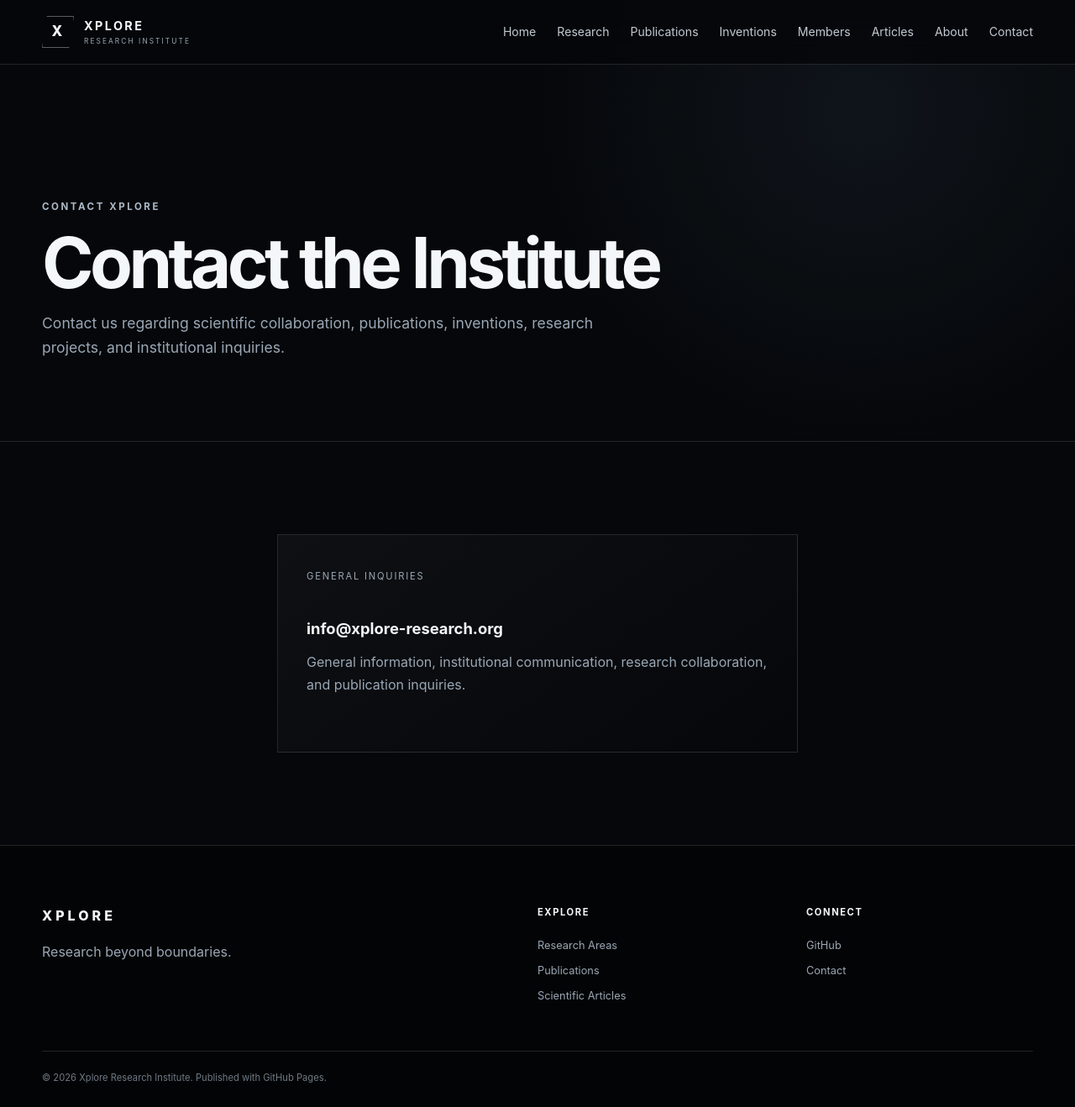
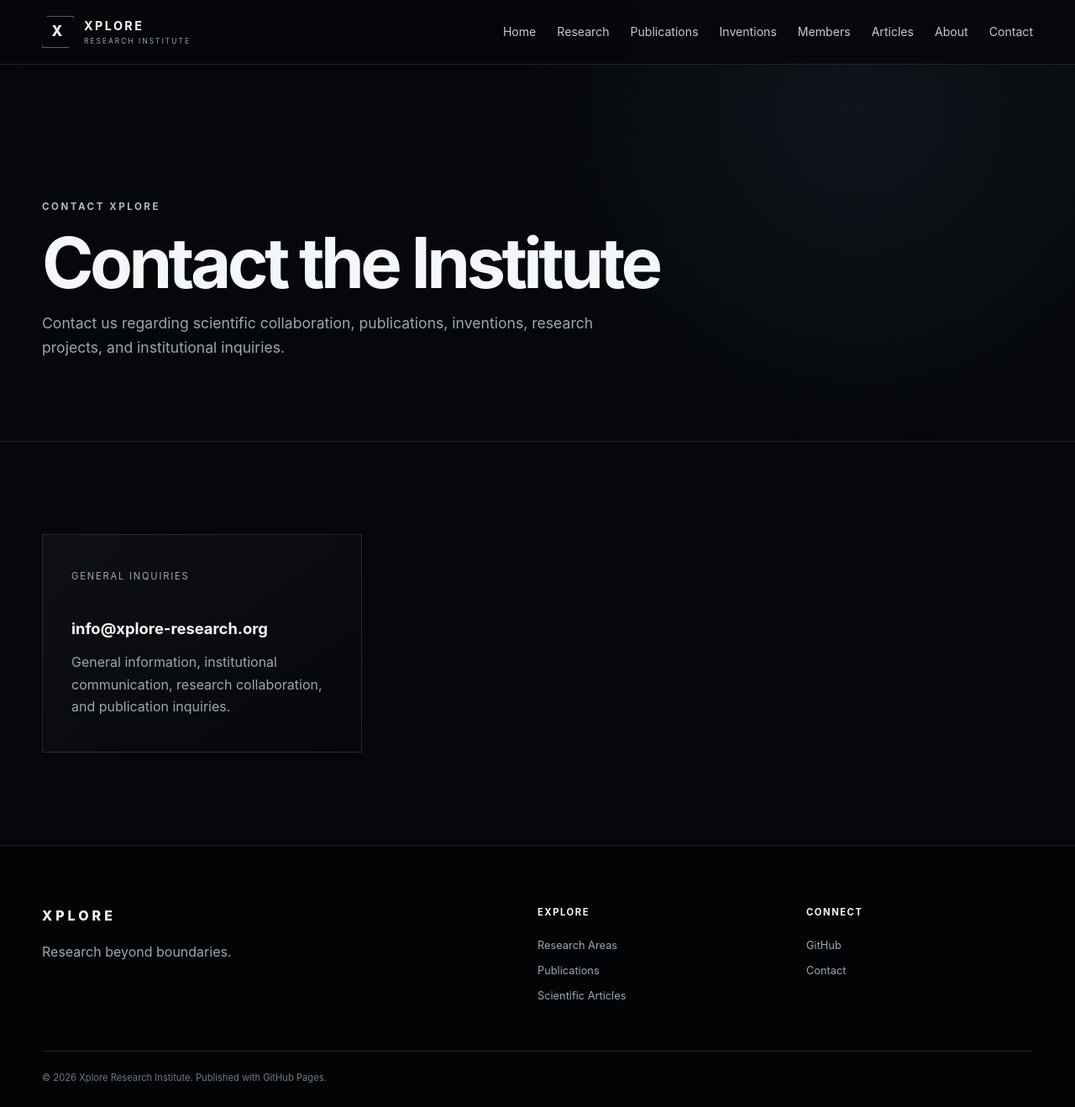
Before and after one commit to Xplore-research-institute/Xplore-research-institute.github.io, a Jekyll site: the page built from contact/index.html, in a window 1280 px wide and 1318 px high. Shown: the whole window at 84% size. Built offline with Jekyll 4.4.1, drawn with Linux system fonts in a browser that asks for light colours.

Commit message:
Update index.html
Restore contact page

```diff
--- a/contact/index.html
+++ b/contact/index.html
@@ -17,8 +17,7 @@ description: Contact Xplore Research Institute for research collaboration and ac
 </section>
 
 <section class="section">
-  <div class="container">
-    <div class="contact-grid single-contact">
+  <div class="container contact-grid">
 
     <article class="contact-card">
       <span>GENERAL INQUIRIES</span>
@@ -36,5 +35,4 @@ description: Contact Xplore Research Institute for research collaboration and ac
     </article>
 
   </div>
-  </div>
 </section>
```
Lines whose indentation alone changed are shown as unchanged.
